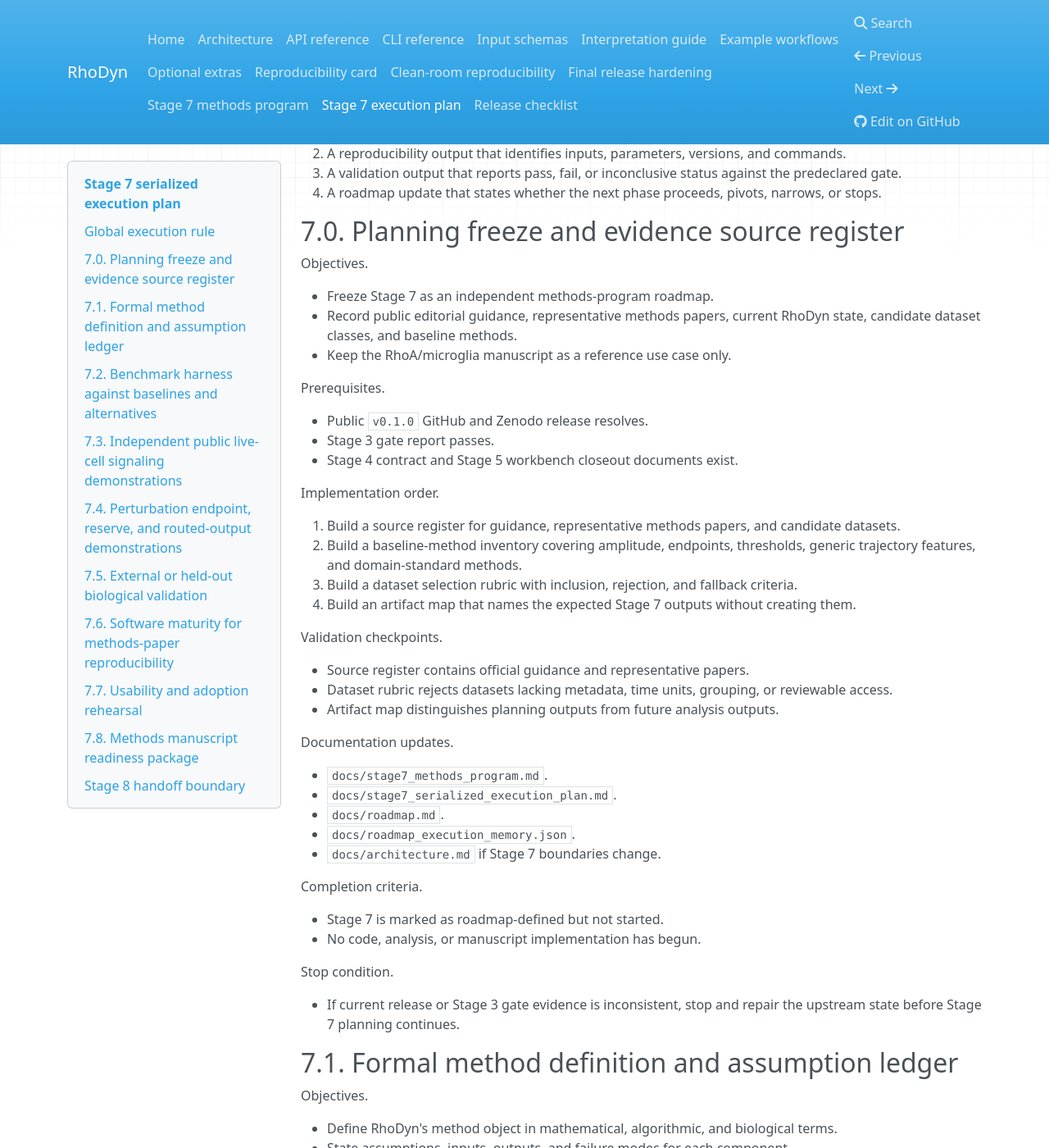
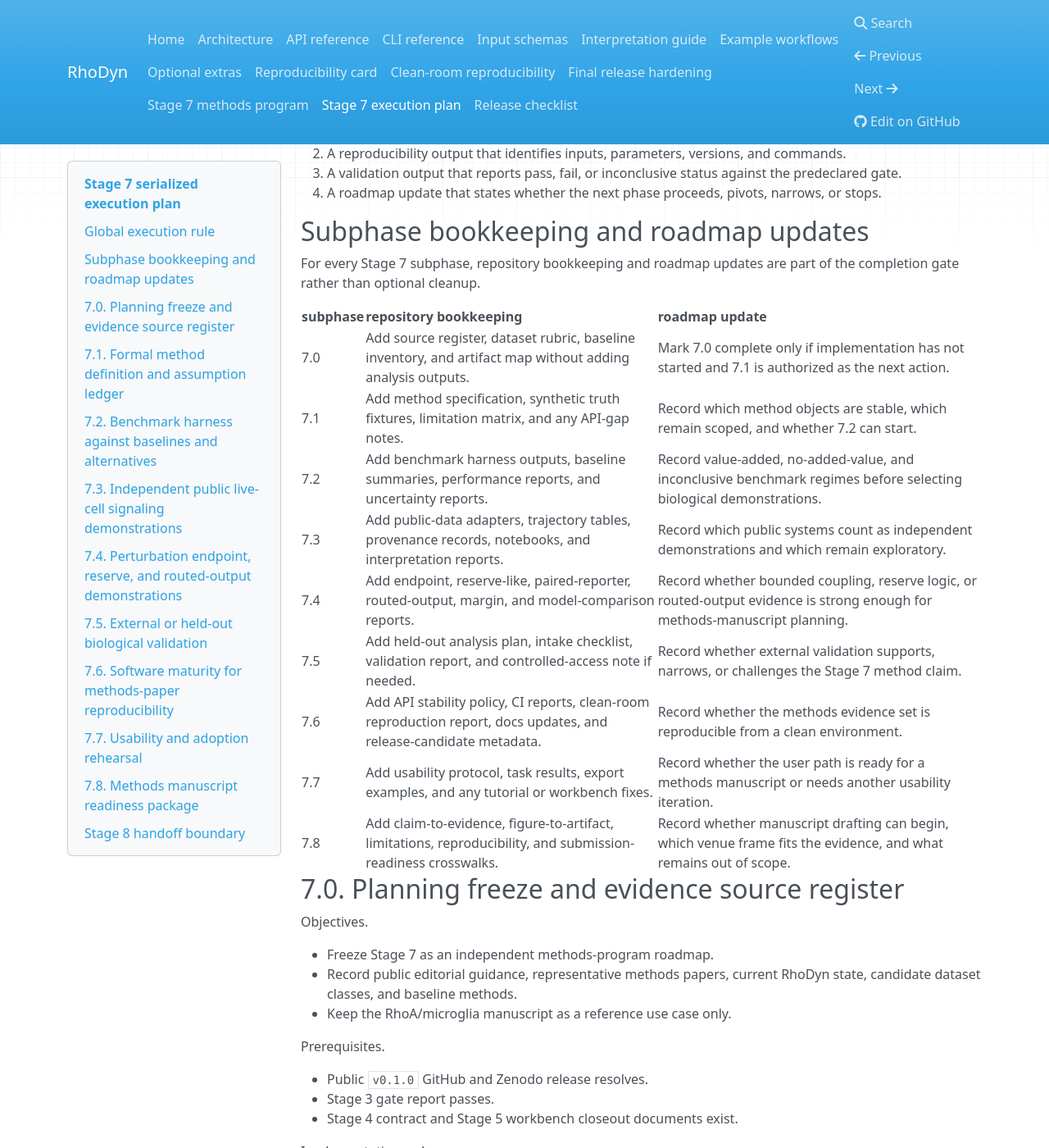
Before and after one commit to renatosocodato/rhodyn, an MkDocs documentation site: the page built from docs/stage7_serialized_execution_plan.md, in a window 1280 px wide and 1400 px high, scrolled down 342 px. Shown: the whole window at 82% size. Built offline with MkDocs 1.6.1, drawn with Linux system fonts in a browser that asks for light colours; nearby versions of some CDN libraries.

Commit message:
Complete Stage 7 roadmap gate details

```diff
--- a/docs/broken_link_scan_report.json
+++ b/docs/broken_link_scan_report.json
@@ -1,7 +1,7 @@
 {
   "check_remote": false,
   "failures": [],
-  "generated_utc": "2026-06-29T15:14:38.488066Z",
+  "generated_utc": "2026-06-29T15:19:10.896250Z",
   "interpretation_boundary": "This scan verifies documentation link integrity only. Remote links are syntax-checked unless --check-remote is passed.",
   "link_count": 69,
   "records": [
--- a/docs/stage7_serialized_execution_plan.md
+++ b/docs/stage7_serialized_execution_plan.md
@@ -12,6 +12,22 @@ Each subphase must close with four records before the next one starts.
 2. A reproducibility output that identifies inputs, parameters, versions, and commands.
 3. A validation output that reports pass, fail, or inconclusive status against the predeclared gate.
 4. A roadmap update that states whether the next phase proceeds, pivots, narrows, or stops.
+
+## Subphase bookkeeping and roadmap updates
+
+For every Stage 7 subphase, repository bookkeeping and roadmap updates are part of the completion gate rather than optional cleanup.
+
+| subphase | repository bookkeeping | roadmap update |
+| --- | --- | --- |
+| 7.0 | Add source register, dataset rubric, baseline inventory, and artifact map without adding analysis outputs. | Mark 7.0 complete only if implementation has not started and 7.1 is authorized as the next action. |
+| 7.1 | Add method specification, synthetic truth fixtures, limitation matrix, and any API-gap notes. | Record which method objects are stable, which remain scoped, and whether 7.2 can start. |
+| 7.2 | Add benchmark harness outputs, baseline summaries, performance reports, and uncertainty reports. | Record value-added, no-added-value, and inconclusive benchmark regimes before selecting biological demonstrations. |
+| 7.3 | Add public-data adapters, trajectory tables, provenance records, notebooks, and interpretation reports. | Record which public systems count as independent demonstrations and which remain exploratory. |
+| 7.4 | Add endpoint, reserve-like, paired-reporter, routed-output, margin, and model-comparison reports. | Record whether bounded coupling, reserve logic, or routed-output evidence is strong enough for methods-manuscript planning. |
+| 7.5 | Add held-out analysis plan, intake checklist, validation report, and controlled-access note if needed. | Record whether external validation supports, narrows, or challenges the Stage 7 method claim. |
+| 7.6 | Add API stability policy, CI reports, clean-room reproduction report, docs updates, and release-candidate metadata. | Record whether the methods evidence set is reproducible from a clean environment. |
+| 7.7 | Add usability protocol, task results, export examples, and any tutorial or workbench fixes. | Record whether the user path is ready for a methods manuscript or needs another usability iteration. |
+| 7.8 | Add claim-to-evidence, figure-to-artifact, limitations, reproducibility, and submission-readiness crosswalks. | Record whether manuscript drafting can begin, which venue frame fits the evidence, and what remains out of scope. |
 
 ## 7.0. Planning freeze and evidence source register
 
```
Also changed, not shown: docs/release_checksums.csv (+4 -4 lines), docs/release_checksums.json (+8 -8 lines), docs/stage7_methods_program.md (+16 -0 lines), 1 other file.
